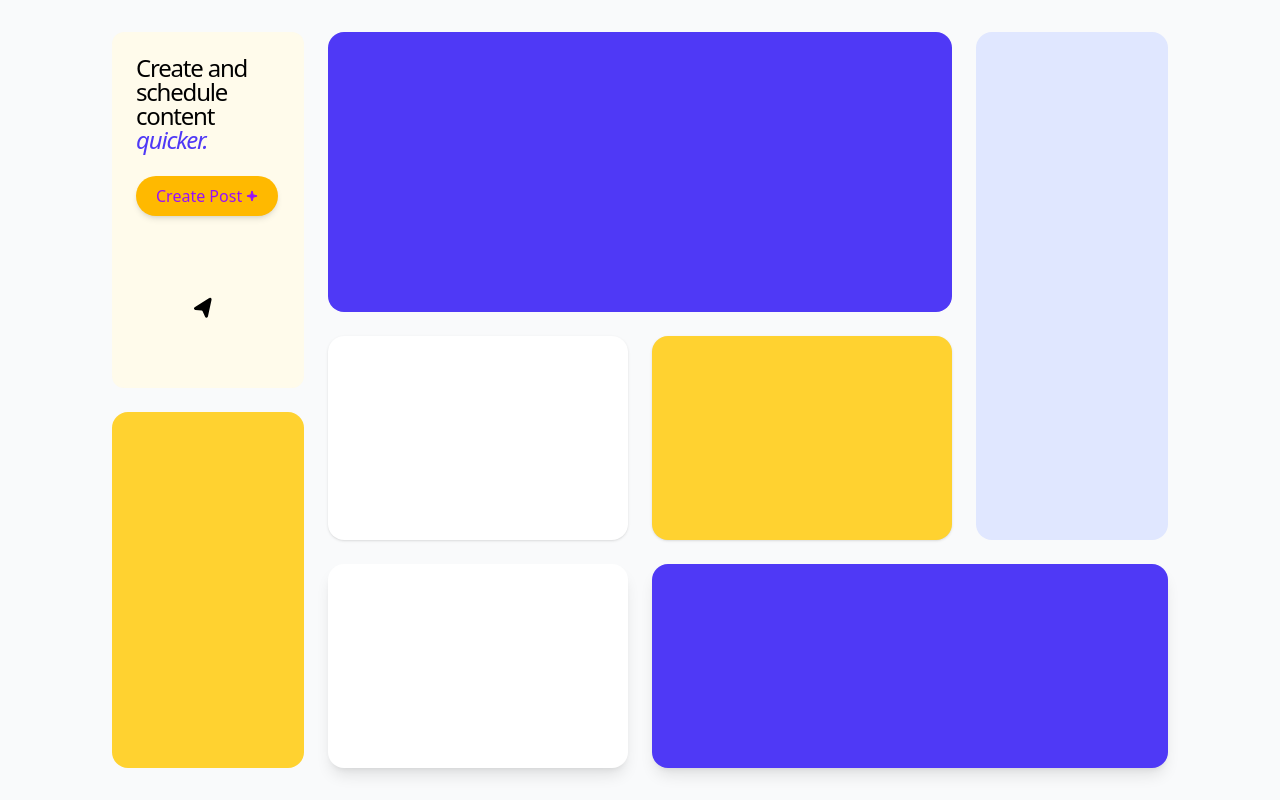
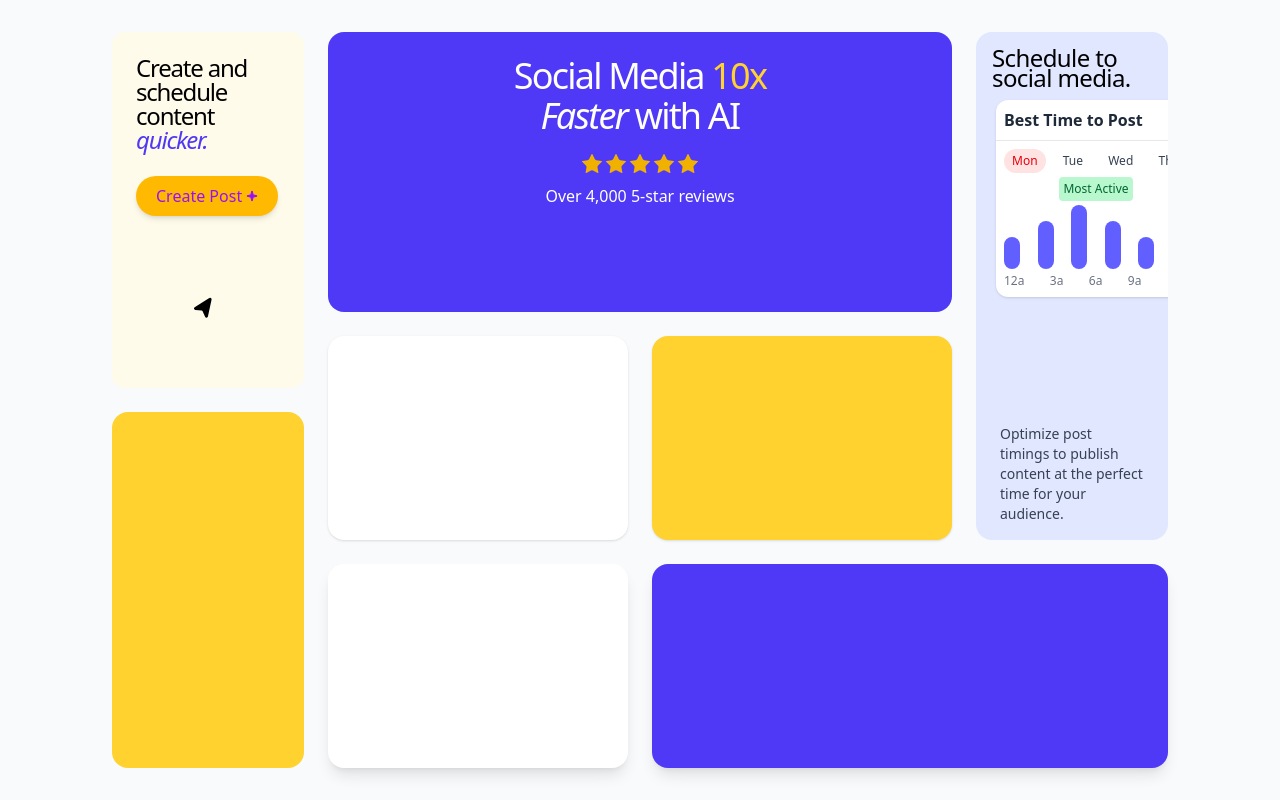
Before and after one commit to mwangaza12/technical_test, a React (Vite) app: page / in a window 1280 px wide. Built offline with nearby package versions, Linux system fonts and the light colour scheme.

Commit message:
added section 2 and 3 contents

```diff
--- a/src/App.tsx
+++ b/src/App.tsx
@@ -1,5 +1,5 @@
 import './index.css'
-import { Sparkle, MousePointer2 } from 'lucide-react'
+import { Sparkle, MousePointer2, Star } from 'lucide-react'
 
 
 function App() {
@@ -22,12 +22,75 @@ function App() {
 
         {/* Section 2: Hero banner */}
         <div className="col-span-6 row-span-4 bg-indigo-600 rounded-2xl justify-center items-center p-6 relative">
-
+          <div className=''>
+            <h2 className="text-center text-4xl text-white font-medium tracking-tighter">Social Media <span className="text-amber-300">10x</span> <br /> <span className='italic'>Faster</span> with AI</h2>
+          </div>
+          <div className="pt-4">
+            <div className="flex flex-row justify-center items-center">
+              {[1, 2, 3, 4, 5].map((star) => (
+                <Star key={star} className='fill-yellow-500 stroke-0'/>
+              ))}
+            </div>
+            <p className="pt-2 text-white text-center">Over 4,000 5-star reviews</p>
+          </div>
         </div>
 
         {/* Section 3: Schedule to social media */}
         <div className="col-span-2 row-span-7 bg-indigo-100 rounded-2xl p-4 relative overflow-hidden">
+          <div className="text-2xl font-normal mb-3 tracking-tight leading-5">
+            Schedule to social media.
+          </div>
 
+          <div className="bg-white rounded-xl overflow-hidden shadow-sm absolute left-5 right-0 w-[200px]">
+            <h2 className="p-2 font-semibold text-gray-800">Best Time to Post</h2>
+            <hr className="border-gray-200" />
+            <div className="p-2">
+              {/* Days Row */}
+              <div className="flex justify-between mb-1">
+                {['Mon', 'Tue', 'Wed', 'Thu'].map((day, i) => (
+                  <div
+                    key={i}
+                    className={`text-xs font-medium px-2 py-1 rounded-full ${
+                      day === 'Mon' ? 'bg-red-100 text-red-600' : 'text-gray-700'
+                    }`}
+                  >
+                    {day}
+                  </div>
+                ))}
+              </div>
+
+              {/* Most Active Label */}
+              <div className="text-xs text-green-800 w-fit font-medium mb-1 text-center bg-green-200 rounded-sm p-1 m-auto">
+                Most Active
+              </div>
+
+              {/* Bar Chart */}
+              <div className="flex items-end justify-between h-16 relative overflow-x-hidden">
+                {[2, 3, 4, 3, 2, 1].map((height, i) => (
+                  <div
+                    key={i}
+                    className="w-4 rounded-full bg-indigo-500"
+                    style={{ height: `${height * 25}%` }}
+                  ></div>
+                ))}
+
+
+              </div>
+
+              {/* Time Labels */}
+              <div className="flex justify-between mt-1 text-xs text-gray-500">
+                <span>12a</span>
+                <span>3a</span>
+                <span>6a</span>
+                <span>9a</span>
+                <span>12p</span>
+              </div>
+            </div>
+          </div>
+
+          <div className="mt-1 text-gray-700 absolute bottom-4 left-6 right-6 text-sm">
+            Optimize post timings to publish content at the perfect time for your audience.
+          </div>
         </div>
 
         {/* Section 4: Write with AI */}
```
